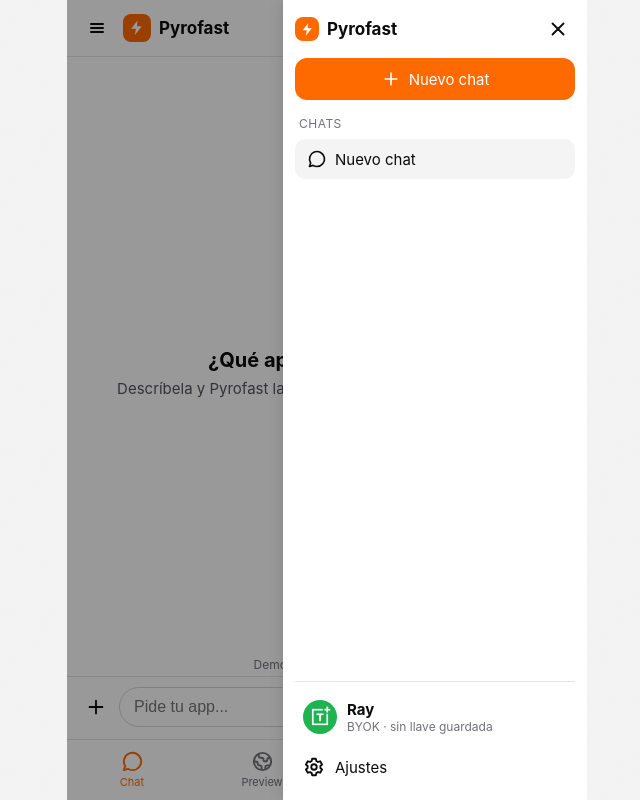
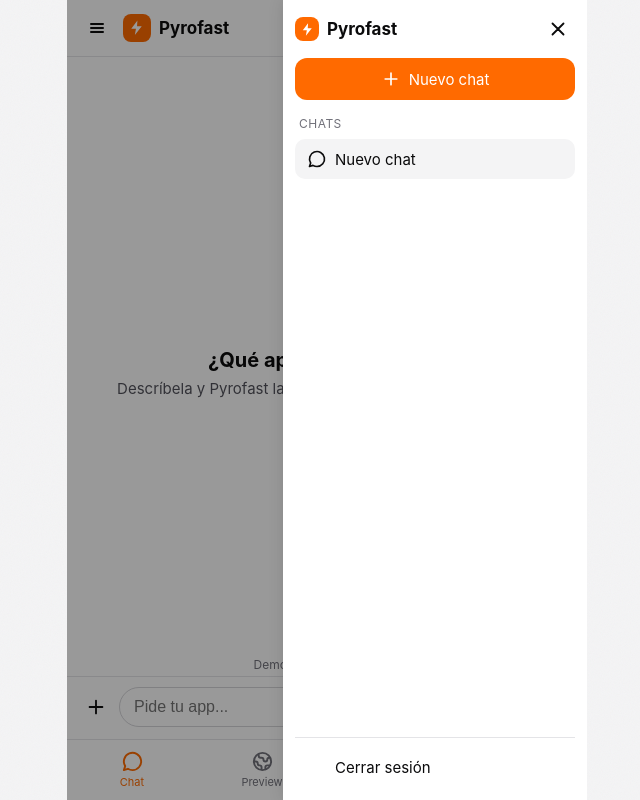
Before and after one commit to rblez/Pyrofast.web, a React (Vite) app: page / in a window 1280 px wide. Both pictures are taken after a click on the button 410 px from the left and 28 px from the top of the page. Shown: the whole page, without its empty margins (313-953 px from the left). Built offline with nearby package versions, Linux system fonts and the light colour scheme.

Commit message:
feat: ajustes completo (sidebar derecha, perfil con proveedores)

```diff
--- a/src/App.tsx
+++ b/src/App.tsx
@@ -1,5 +1,6 @@
 import { useRef, useState } from 'react';
 import { MAJESTICONS } from './majesticons';
+import { BRANDS } from './brands';
 
 const BACKEND = 'http://127.0.0.1:3000';
 const PROJECT = 'demo';
@@ -93,6 +94,30 @@
       onError={() => setFailed(true)}
     />
   );
+}
+
+// Proveedores: logo SimpleIcons si existe en el set, icono Majesticons si no
+// (Groq, OpenAI y Demo no están en SimpleIcons).
+const PROVIDERS = [
+  { id: 'demo', label: 'Demo (sin llave)', note: 'Sin llave, app de ejemplo', brand: '', icon: 'bulb' },
+  { id: 'openrouter', label: 'OpenRouter', note: 'Modelos :free', brand: 'openrouter', icon: '' },
+  { id: 'groq', label: 'Groq', note: 'Tier gratis', brand: '', icon: 'cpu' },
+  { id: 'gemini', label: 'Gemini', note: 'Google AI Studio gratis', brand: 'gemini', icon: '' },
+  { id: 'deepseek', label: 'DeepSeek', note: 'Precios bajos', brand: 'deepseek', icon: '' },
+  { id: 'anthropic', label: 'Claude (Anthropic)', note: 'De pago por uso', brand: 'anthropic', icon: '' },
+  { id: 'openai', label: 'OpenAI', note: 'De pago por uso', brand: '', icon: 'robot' },
+];
+
+function BrandIcon({ p, size = 24 }: { p: (typeof PROVIDERS)[number]; size?: number }) {
+  if (p.brand && BRANDS[p.brand]) {
+    const b = BRANDS[p.brand];
+    return (
+      <svg viewBox="0 0 24 24" width={size} height={size} fill={b.hex} style={{ display: 'block', flexShrink: 0 }}>
+        <path d={b.path} />
+      </svg>
+    );
+  }
+  return <Icon name={p.icon} size={size} />;
 }
 
 function randomId() {
@@ -265,6 +290,26 @@
     setTab('chat');
   }
 
+  async function logout() {
+    try {
+      await fetch(`${BACKEND}/api/auth/sign-out`, {
+        method: 'POST',
+        headers: { 'Content-Type': 'application/json' },
+        credentials: 'include',
+        body: '{}',
+      });
+    } catch { /* sin backend: igual se limpia el estado local */ }
+    setMessages([]);
+    setFiles([]);
+    setSelectedFile('');
+    setCode('');
+    setDemoLocal(false);
+    setApiKey('');
+    setProvider('demo');
+    setMenuOpen(false);
+    setTab('chat');
+  }
+
   async function copyMsg(i: number, text: string) {
     try { await navigator.clipboard.writeText(text); } catch { /* portapapeles no disponible */ }
     setCopied(i);
@@ -313,13 +358,9 @@
               <span>{files.length ? 'App de tareas' : 'Nuevo chat'}</span>
             </div>
             <div className="drawerfoot">
-              <button className="drawerrow" onClick={() => { setMenuOpen(false); setTab('profile'); }}>
-                <Avatar size={34} />
-                <span><b>Ray</b><small>BYOK · sin llave guardada</small></span>
-              </button>
-              <button className="drawerrow" onClick={() => { setMenuOpen(false); setTab('profile'); }}>
-                <Icon name="settings" size={22} />
-                <span>Ajustes</span>
+              <button className="drawerrow" onClick={logout}>
+                <Icon name="logout" size={22} />
+                <span>Cerrar sesión</span>
               </button>
             </div>
           </aside>
@@ -358,7 +399,7 @@
               ))}
             </div>
             <div className="providerline">
-              {provider === 'demo' ? 'Demo (sin llave)' : provider} ·{' '}
+              {(PROVIDERS.find((p) => p.id === provider)?.label ?? provider)} ·{' '}
               <button onClick={() => setTab('profile')}>cambiar</button>
             </div>
             {replyTo && (
@@ -463,22 +504,26 @@
             <Avatar size={64} big />
             <h2>Ray</h2>
             <p className="hint">Tus llaves (BYOK) solo viven en tu navegador. Pyrofast no las guarda.</p>
-            <label>
-              Provider
-              <select value={provider} onChange={(e) => setProvider(e.target.value)}>
-                <option value="demo">Demo (sin llave)</option>
-                <option value="openrouter">OpenRouter</option>
-                <option value="groq">Groq</option>
-                <option value="gemini">Gemini</option>
-                <option value="anthropic">Claude</option>
-              </select>
-            </label>
+            <div className="settings">
+              <div className="settingslabel">Proveedores</div>
+              {PROVIDERS.map((p) => (
+                <button
+                  key={p.id}
+                  className={provider === p.id ? 'providerrow active' : 'providerrow'}
+                  onClick={() => setProvider(p.id)}
+                >
+                  <BrandIcon p={p} size={26} />
+                  <span className="providername"><b>{p.label}</b><small>{p.note}</small></span>
+                  {provider === p.id && <span className="provideractive">Activo</span>}
+                </button>
+              ))}
               {provider !== 'demo' && (
                 <label>
                   Tu llave
                   <input type="password" value={apiKey} onChange={(e) => setApiKey(e.target.value)} placeholder="sk-..." />
                 </label>
               )}
+            </div>
           </div>
         )}
       </main>
```
Lines whose indentation alone changed are shown as unchanged.
